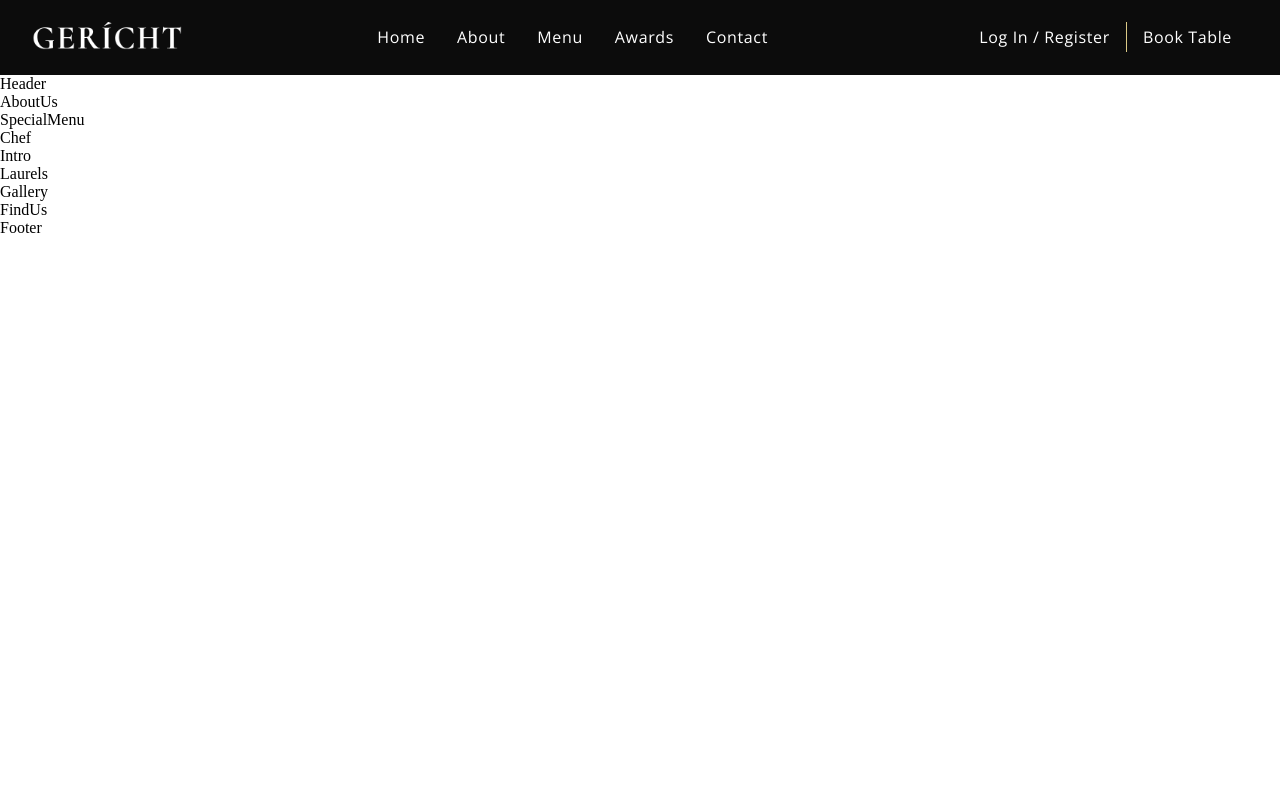
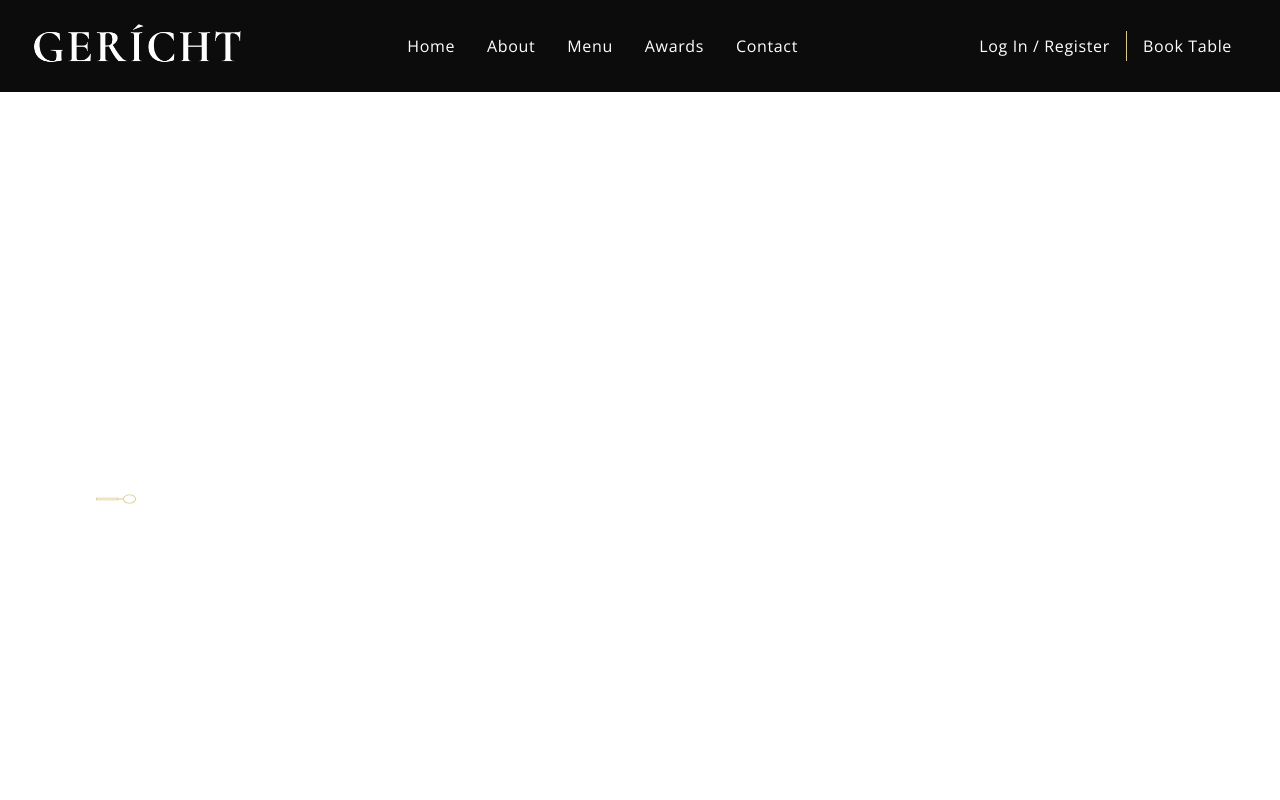
Before and after one commit to Snyrby/react-restaurant-app, a React (Create React App) app: page / in a window 1280 px wide. Shown: the top 800 px of the page. Built offline with nearby package versions, Linux system fonts and the light colour scheme; a web font is replaced by a local one.

Commit message:
Finished navbar and working on top heading

```diff
--- a/src/components/Navbar/Navbar.css
+++ b/src/components/Navbar/Navbar.css
@@ -81,6 +81,29 @@
   right: 20px;
 }
 
+.app__navbar-smallscreen_links {
+  list-style: none;
+}
+
+.app__navbar-smallscreen_links li {
+  margin: 2rem;
+  cursor: pointer;
+  color: var(--color-golden);
+  font-size: 2rem;
+  text-align: center;
+  font-family: var(--font-base);
+}
+
+.app__navbar-smallscreen_links li:hover {
+  color: var(--color-white);
+}
+
+@media screen and (max-width: 2000px) {
+  .app__navbar-logo img {
+    width: 210px;
+  }
+}
+
 @media screen and (max-width: 1150px) {
   .app__navbar-links {
     display: none;
@@ -90,3 +113,17 @@
     display: flex;
   }
 }
+
+@media screen and (max-width: 650px) {
+  .app__navbar {
+    padding: 1rem;
+  }
+
+  .app__navbar-login {
+    display: none;
+  }
+
+  .app__navbar-logo img {
+    width: 110px;
+  }
+}
--- a/src/components/Navbar/Navbar.jsx
+++ b/src/components/Navbar/Navbar.jsx
@@ -52,7 +52,7 @@ const Navbar = () => {
               className="overlay__close"
               onClick={() => setToggleMenu(false)}
             />
-            <ul className="app__navbar-smallscreen-links">
+            <ul className="app__navbar-smallscreen_links">
               <li className="p__opensans">
                 <a href="#home">Home</a>
               </li>
--- a/src/components/SubHeading/SubHeading.jsx
+++ b/src/components/SubHeading/SubHeading.jsx
@@ -1,8 +1,10 @@
 import React from 'react';
+import { images } from "../../constants";
 
 const SubHeading = () => (
-  <div>
-    SubHeading
+  <div style={{ marginBottom: '1rem' }}>
+    <p className="p__cormorant">Title</p>
+    <img src={images.spoon} alt="spoon" />
   </div>
 );
 
--- a/src/container/Header/Header.jsx
+++ b/src/container/Header/Header.jsx
@@ -1,10 +1,16 @@
 import React from 'react';
-
+import { images } from "../../constants"
 import './Header.css';
+import { SubHeading } from '../../components';
 
 const Header = () => (
-  <div>
-    Header
+  <div className="app__header app__wrapper section__padding" id="home">
+    <div className="app__wrapper_info">
+      <SubHeading />
+    </div>
+    <div className="app__wrapper_img">
+
+    </div>
   </div>
 );
 
```
